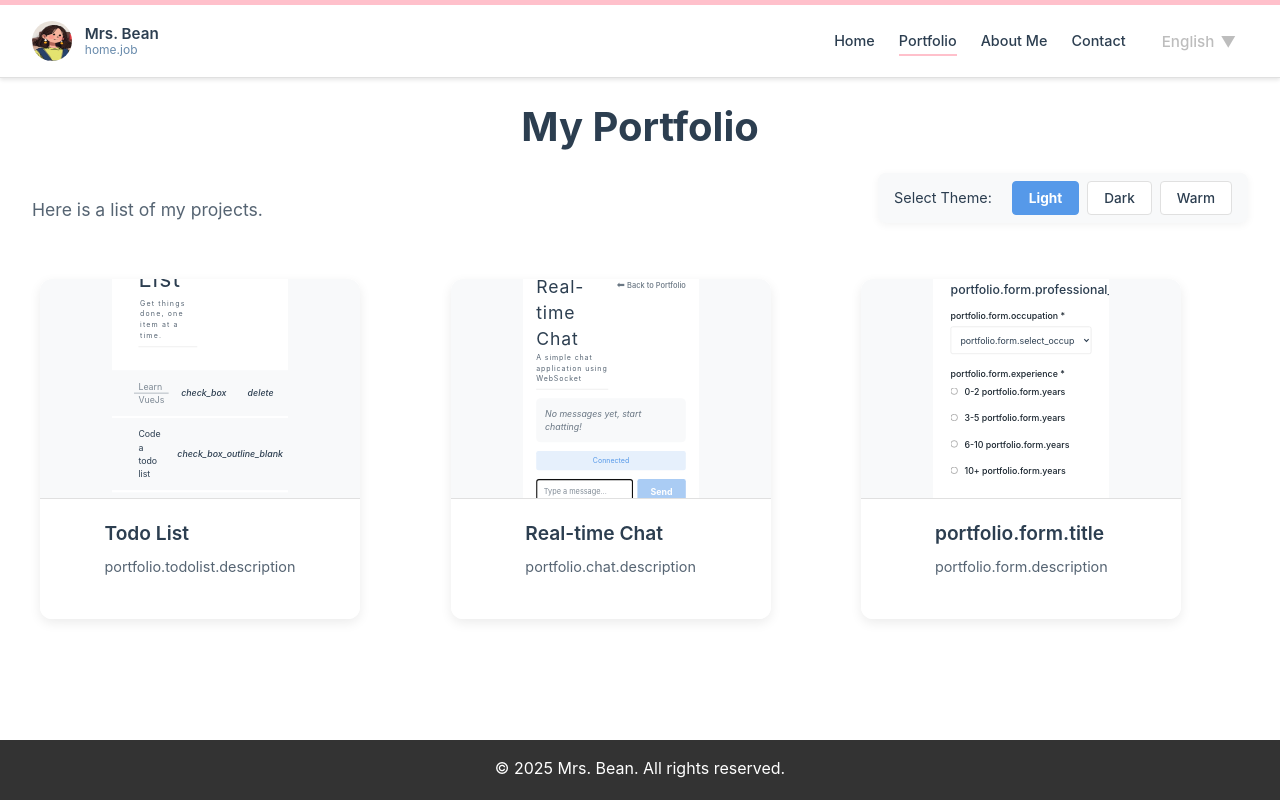
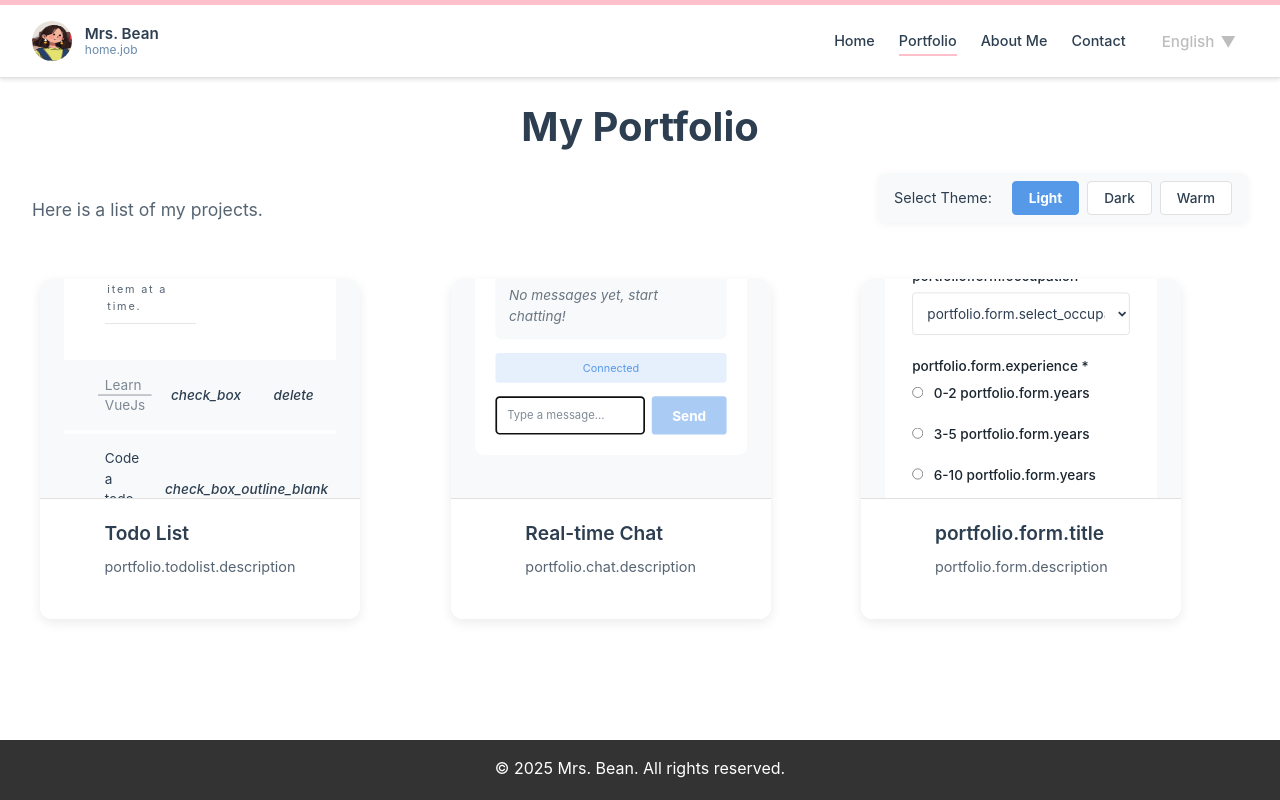
Before and after one commit to ooBean/portfolio-vue3-vite, a Vue app: page /portfolio in a window 1280 px wide. Built offline with nearby package versions, Linux system fonts and the light colour scheme.

Commit message:
修改 PreviewCard.vue：动态组件键值绑定，避免组件复用导致状态错乱

```diff
--- a/src/components/common/PreviewCard.vue
+++ b/src/components/common/PreviewCard.vue
@@ -5,7 +5,7 @@
     </div>
     <div class="content-container" v-else>
       <div class="project-preview">
-        <component :is="project.component" class="scaled-component" />
+        <component :is="project.component" class="scaled-component" :key="project.id"/>
       </div>
       <div class="project-info">
         <h3>{{ project.name }}</h3>
@@ -85,7 +85,7 @@ const emit = defineEmits(['click', 'download']);
 }
 
 .scaled-component {
-  transform: scale(0.55);
+  transform: scale(0.85);
   transform-origin: center center;
   width: 100%;
   height: auto;
```
